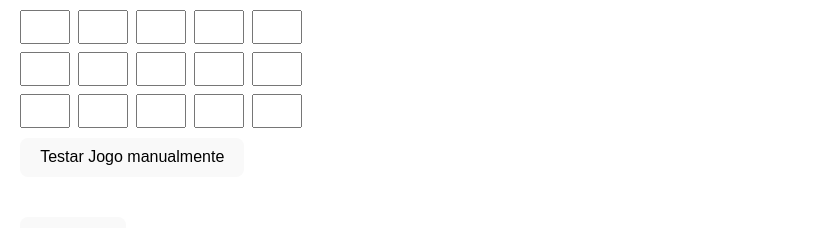
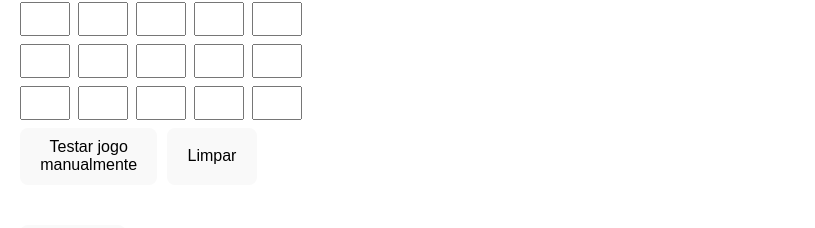
Before and after one commit to Osmair-riamso/lotofacil-projeto, a React app in the folder frontend/: page / in a window 1280 px wide. Shown: the part 344-572 px from the top of the page, without its empty margins (0-815 px from the left). Built offline with nearby package versions, Linux system fonts and the light colour scheme; no server answers; the HTML template or start-up script is replaced by a standard one.

Commit message:
feat: botão limpar apenas campos manuais + ajuste fluxo teste manual

```diff
--- a/frontend/src/App.jsx
+++ b/frontend/src/App.jsx
@@ -24,6 +24,12 @@ function App() {
     setJogos(resultado.jogos);
     setTresMais(resultado.tresMais);
     setDoisMenos(resultado.doisMenos);
+  }
+  function limparTudo() {
+    setUltimoSorteio(null);
+    setJogos([]);
+    setTresMais([]);
+    setDoisMenos([]);
   }
 
   /**
--- a/frontend/src/components/UltimoSorteio.jsx
+++ b/frontend/src/components/UltimoSorteio.jsx
@@ -61,6 +61,9 @@ export default function UltimoSorteio({ onAtualizar }) {
       numeros: numsFormatados
     });
   }
+  function limparCampos() {
+    setNumeros(Array(15).fill(''));
+  }
 
   return (
     <div style={{ marginBottom: 20 }}>
@@ -112,11 +115,16 @@ export default function UltimoSorteio({ onAtualizar }) {
             }}
           />
         ))}
+        <div style={{ display: 'flex', gap: 10 }}>
+          <button onClick={aplicarManual}>
+            Testar jogo manualmente
+          </button>
+
+          <button onClick={limparCampos}>
+            Limpar
+          </button>
+        </div>
       </div>
-
-      <button onClick={aplicarManual}>
-        Testar Jogo manualmente
-      </button>
     </div>
   );
 }
```
